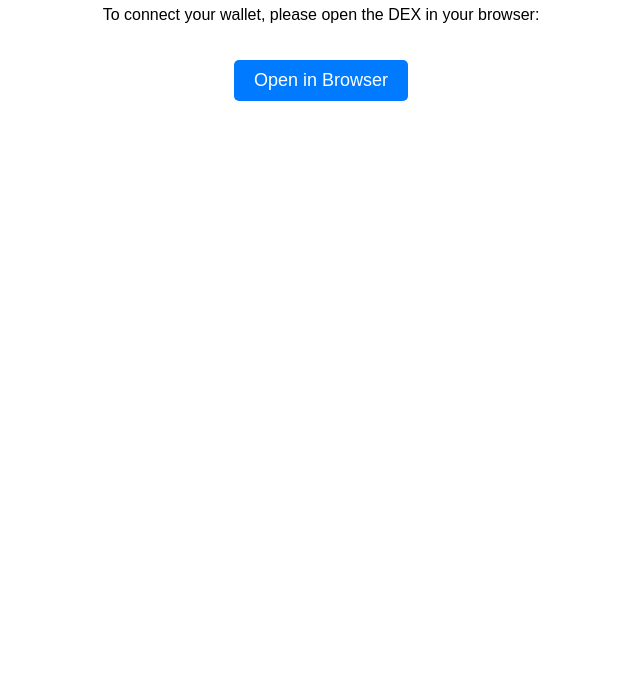
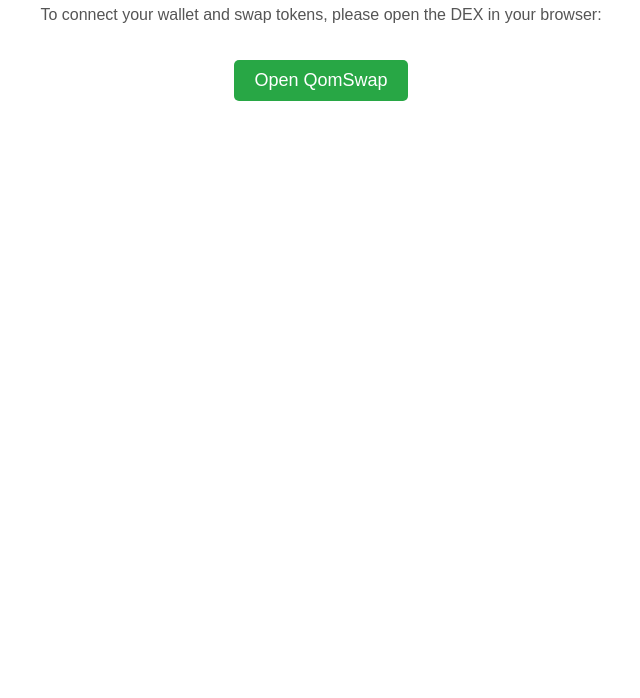
Before and after one commit to Davidxni/dex, a plain HTML site: page index.html in a window 1280 px wide. Shown: the part 102-800 px from the top of the page, without its empty margins (319-959 px from the left). Drawn offline with Linux system fonts and the light colour scheme.

Commit message:
Fix: Prompt users to open in external browser

```diff
--- a/index.html
+++ b/index.html
@@ -11,32 +11,34 @@
             margin-top: 50px;
         }
         button {
-            background-color: #007bff;
+            background-color: #28a745;
             color: white;
             border: none;
             padding: 10px 20px;
             font-size: 18px;
             cursor: pointer;
             border-radius: 5px;
-            margin-top: 20px;
+            margin: 20px;
         }
         button:hover {
-            background-color: #0056b3;
+            background-color: #218838;
         }
-        iframe {
-            display: none; /* Hide iframe in Telegram */
+        p {
+            font-size: 16px;
+            color: #555;
         }
     </style>
 </head>
 <body>
-    <h1>Open QomSwap DEX</h1>
-    <p>To connect your wallet, please open the DEX in your browser:</p>
-    <button onclick="openInBrowser()">Open in Browser</button>
+    <h1>QomSwap DEX</h1>
+    <p>To connect your wallet and swap tokens, please open the DEX in your browser:</p>
+    <button onclick="openQomSwap()">Open QomSwap</button>
 
     <script>
-        function openInBrowser() {
-            const dexLink = "https://www.qomswap.com/swap?chainId=766&inputCurrency=0xb3548d6496C65C8737D5e23076fe83f2f6c050B6&outputCurrency=QOM";
-            window.open(dexLink, "_blank");
+        function openQomSwap() {
+            // Direct link to QomSwap with chain and token parameters
+            const dexUrl = "https://www.qomswap.com/swap?chainId=766&inputCurrency=0xb3548d6496C65C8737D5e23076fe83f2f6c050B6&outputCurrency=QOM";
+            window.open(dexUrl, "_blank"); // Open in default browser
         }
     </script>
 </body>
```
